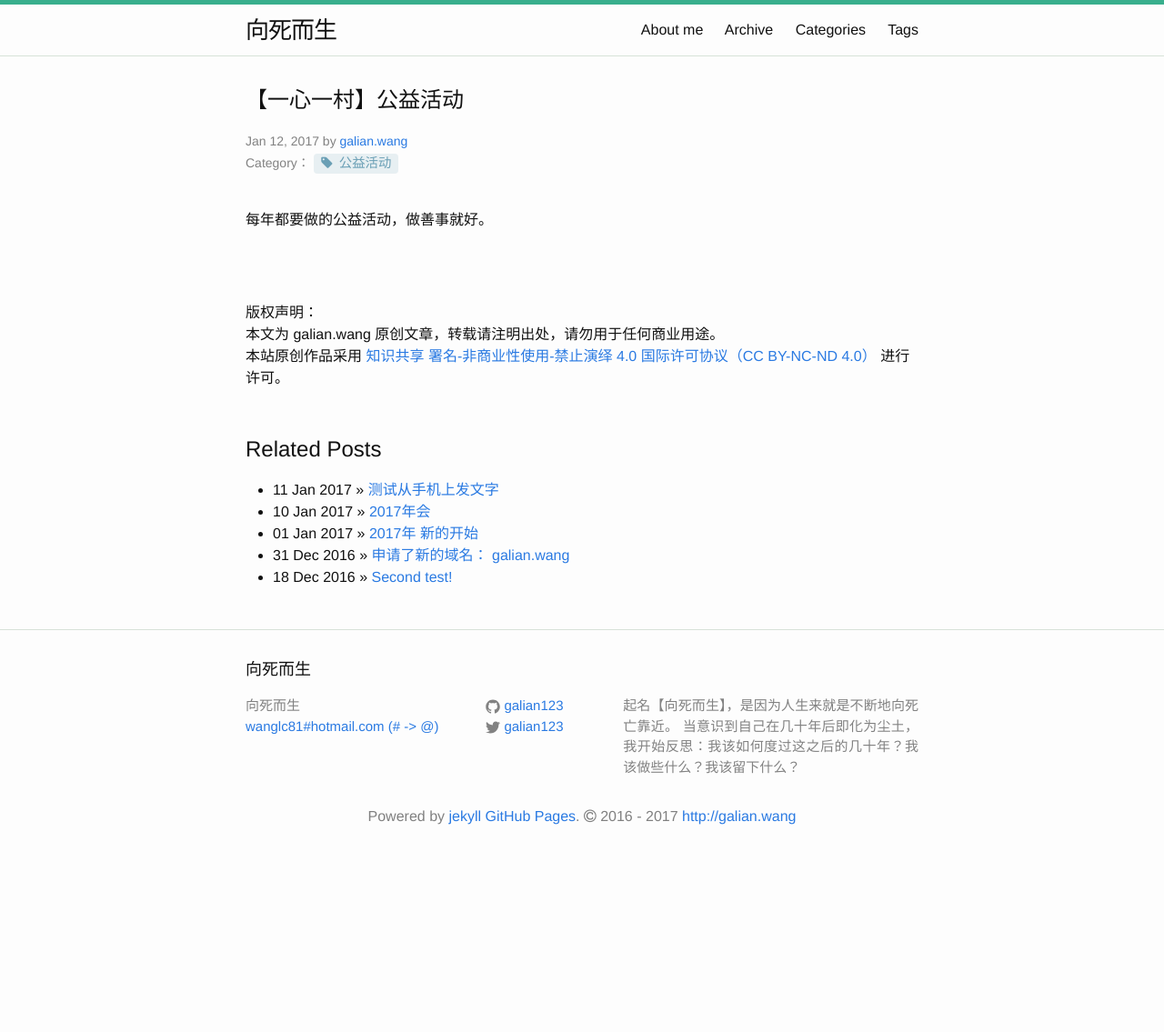
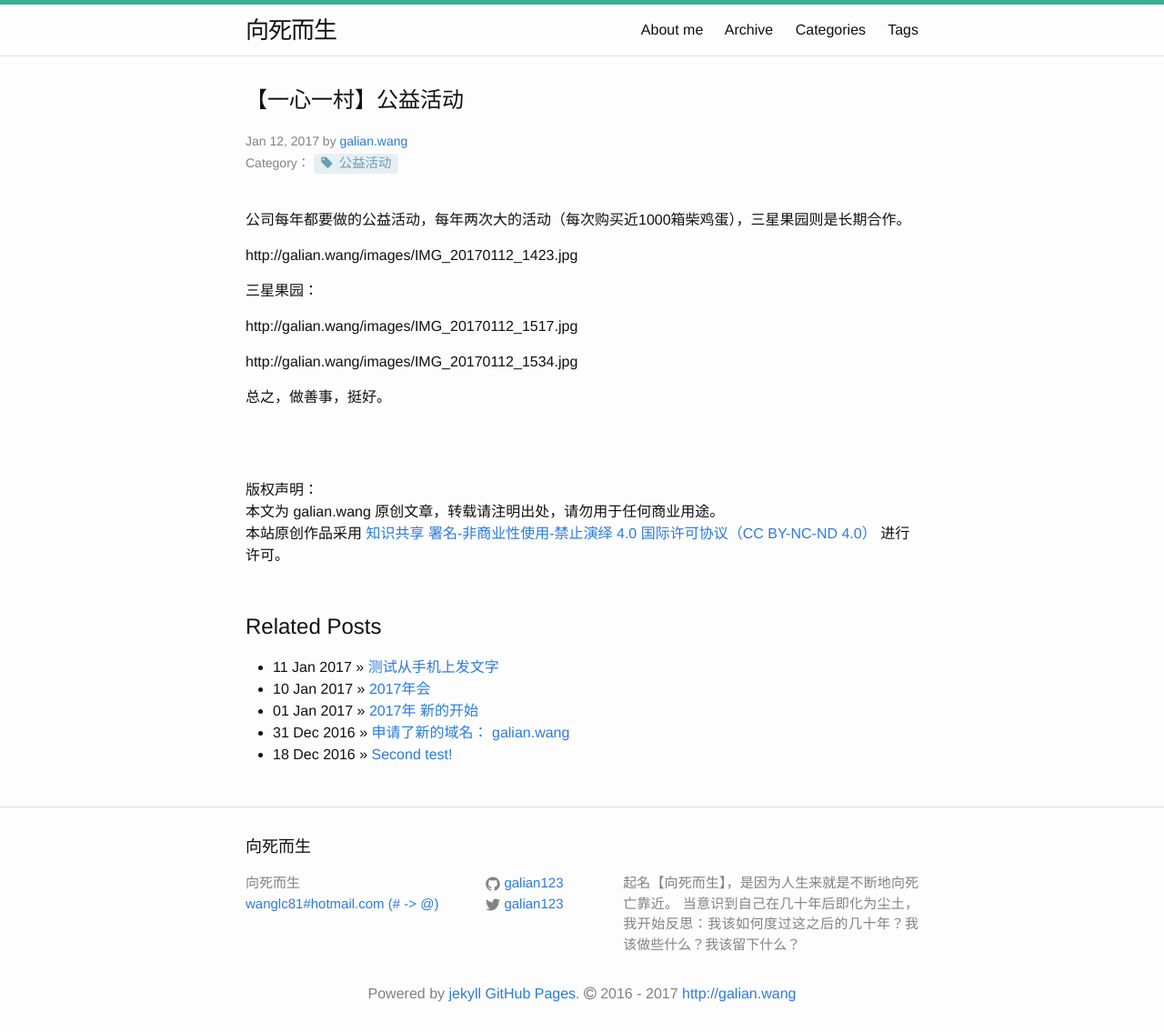
Before and after one commit to galian123/galian123.github.io, a Jekyll site: the page built from _posts/2017-01-12-public-welfare-activity.md, in a window 1280 px wide. Shown: the whole page at 91% size. Built offline with Jekyll 4.4.1, drawn with Linux system fonts in a browser that asks for light colours; nearby versions of some CDN libraries; before the commit the page ends 940 px from its top, so only the background shows below that.

Commit message:
Update 2017-01-12-public-welfare-activity.md
add images

```diff
--- a/_posts/2017-01-12-public-welfare-activity.md
+++ b/_posts/2017-01-12-public-welfare-activity.md
@@ -6,4 +6,14 @@
 tags:
 ---
 
-每年都要做的公益活动，做善事就好。
+公司每年都要做的公益活动，每年两次大的活动（每次购买近1000箱柴鸡蛋），三星果园则是长期合作。
+
+{{site.url}}/images/IMG_20170112_1423.jpg
+
+三星果园：
+
+{{site.url}}/images/IMG_20170112_1517.jpg
+
+{{site.url}}/images/IMG_20170112_1534.jpg
+
+总之，做善事，挺好。
```
